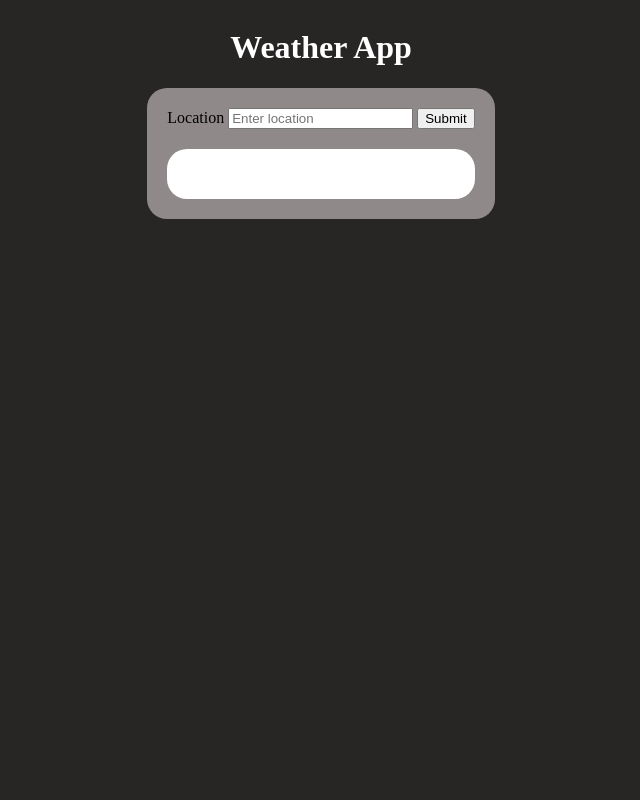
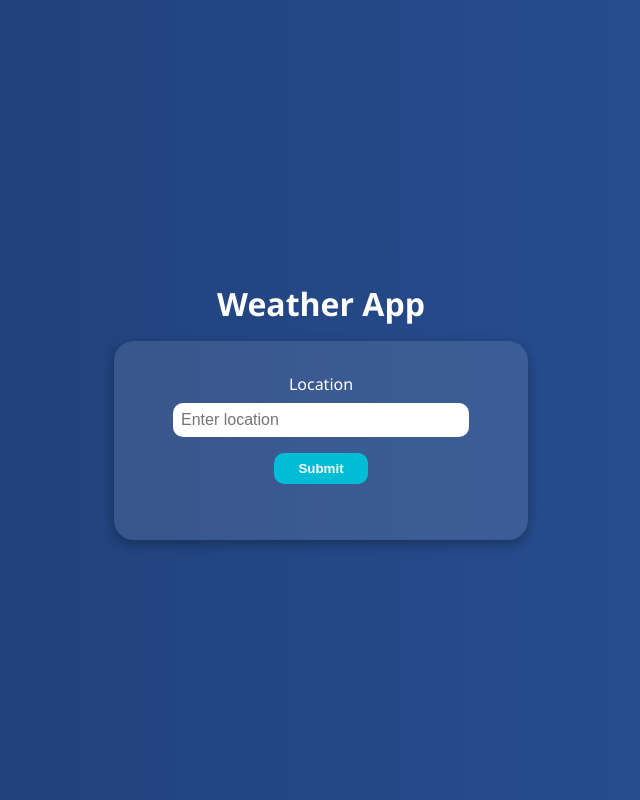
Before and after one commit to kuhanimkuu/weather-app, a plain HTML site: page index.html in a window 1280 px wide. Shown: the whole page, without its empty margins (319-959 px from the left). Drawn offline with Linux system fonts and the light colour scheme.

Commit message:
second commit

```diff
--- a/index.html
+++ b/index.html
@@ -7,7 +7,7 @@
     <link rel="stylesheet" href="style.css">
 </head>
 <body>
-    <h1 style="color:white">Weather App</h1>
+    <h1>Weather App</h1>
     <div class="display">
         <div class="form-group">
             <form>
--- a/style.css
+++ b/style.css
@@ -1,27 +1,79 @@
-body{
-    display:flex;
-    flex-direction: column;
+/* style.css */
+
+body {
+    margin: 0;
+    padding: 0;
+    font-family: 'Segoe UI', Tahoma, Geneva, Verdana, sans-serif;
+    background: linear-gradient(to right, #1e3c72, #2a5298);
+    color: white;
+    display: flex;
+    justify-content: center;
     align-items: center;
-    justify-content: center;
-    background-color:rgb(40, 37, 37) ;
-}
-.display{
+    height: 100vh;
     display: flex;
     flex-direction: column;
-    padding: 20px;
-    background-color: rgb(144, 137, 137);
+  }
+
+  .display {
+    background-color: rgba(255, 255, 255, 0.1);
+    padding: 2rem;
     border-radius: 20px;
-    gap:20px;
-}
-.display-elements{
+    box-shadow: 0 4px 12px rgba(0, 0, 0, 0.3);
+    width: 350px;
+    text-align: center;
+  }
 
-    display: flex;
-    flex-direction: column;
-    align-items: center;
-    background-color: white;
-    padding:5px;
-    border-radius: 20px;
-}
-.city{
-    background-color: rgb(206, 193, 193);
-}
+  h1 {
+    text-align: center;
+    margin-bottom: 1rem;
+    color: #fff;
+  }
+
+  .form-group {
+    margin-bottom: 1.5rem;
+  }
+
+  input.location {
+    width: 80%;
+    padding: 0.5rem;
+    border-radius: 10px;
+    border: none;
+    font-size: 1rem;
+    margin-top: 0.5rem;
+  }
+
+  button#submit {
+    margin-top: 1rem;
+    padding: 0.5rem 1.5rem;
+    border: none;
+    background-color: #00bcd4;
+    color: white;
+    font-weight: bold;
+    border-radius: 10px;
+    cursor: pointer;
+    transition: background-color 0.3s;
+  }
+
+  button#submit:hover {
+    background-color: #0097a7;
+  }
+
+  .display-elements {
+    margin-top: 1.5rem;
+  }
+
+  .weather > div {
+    margin: 0.5rem 0;
+    font-size: 1rem;
+  }
+
+  .city {
+    font-size: 1.5rem;
+    font-weight: bold;
+    margin-bottom: 1rem;
+  }
+
+  .speed {
+    margin-top: 1rem;
+    font-style: italic;
+  }
```
